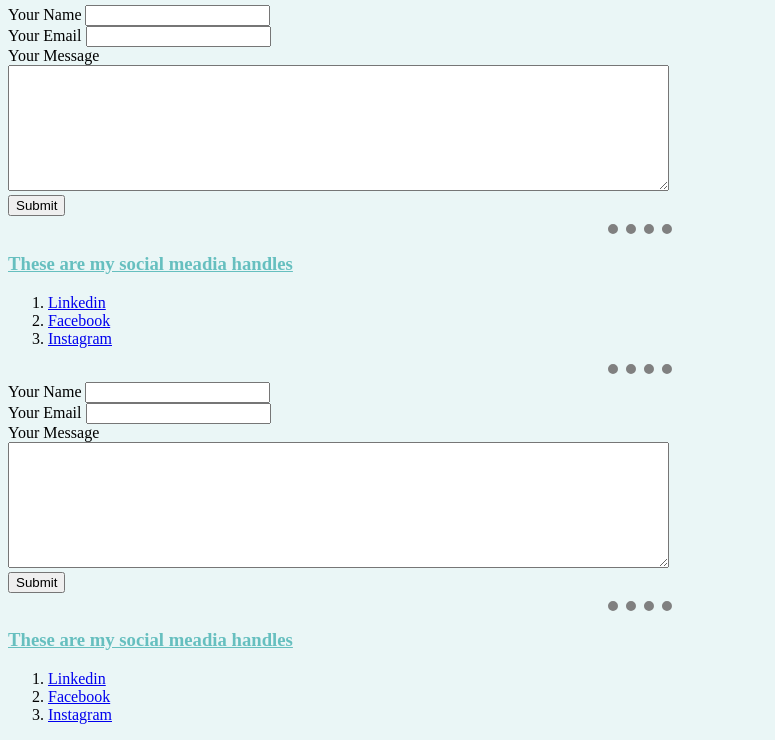
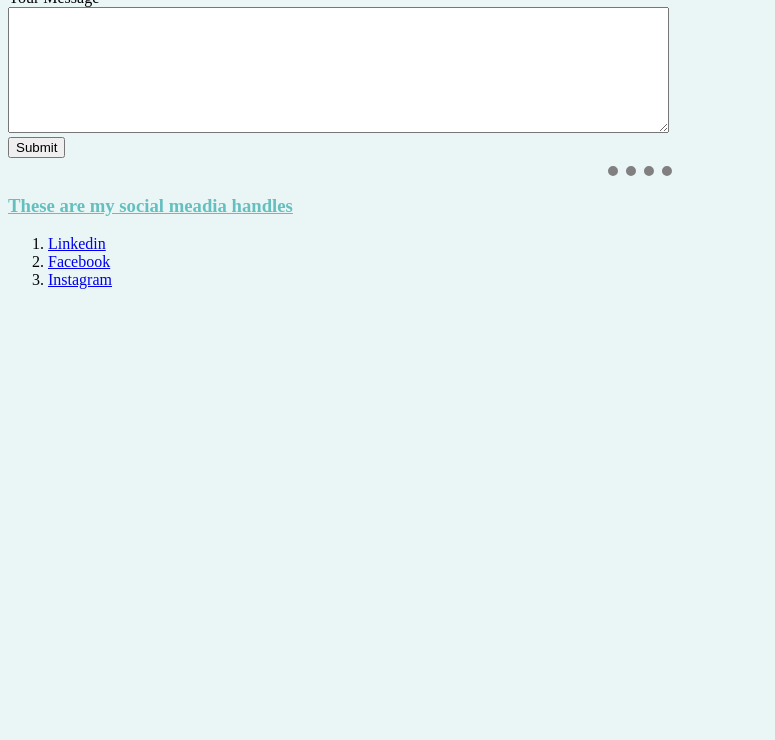
Before and after one commit to Maanikarya/cv, a plain HTML site: page Contact Me.html in a window 1280 px wide. Shown: the part 151-891 px from the top of the page, without its empty margins (0-775 px from the left). After the commit the page ends 800 px from the top, so only its background shows below. Drawn offline with Linux system fonts and the light colour scheme.

Commit message:
Update Contact Me.html

```diff
--- a/Contact Me.html
+++ b/Contact Me.html
@@ -1,16 +1,4 @@
 <!DOCTYPE html>
-<html lang="en" dir="ltr">
-
-<head>
-  <meta charset="utf-8">
-  <title>My Hobbies</title>
-  <link rel="stylesheet" href="css/style.css">
-</head>
-
-<body>
-
-  <center>
-    <h1>Contact Me</h1><!DOCTYPE html>
 <html lang="en" dir="ltr">
 
 <head>
@@ -51,32 +39,3 @@
 </body>
 
 </html>
-
-  </center>
-
-  </center>
-
-  <hr>
-
-  <form class="" action="" method="post">
-    <label for="">Your Name </label>
-    <input type="text" name="" value=""><br>
-    <label for="">Your Email</label>
-    <input type="email" name="" value=""><br>
-    <label for="">Your Message</label><br>
-    <textarea name="name" rows="8" cols="80"></textarea><br>
-    <input type="submit" name="">
-  </form>
-
-
-  <hr>
-  <h3>These are my social meadia handles</h3>
-  <ol type="1">
-    <li><a href="https://www.linkedin.com/in/maanik-arya-04b967192/" target="_blank">Linkedin</a></li>
-    <li><a href="https://www.facebook.com/maanik.arya" target="_blank">Facebook</a></li>
-    <li><a href="https://www.instagram.com/maanikarya200/?hl=en" target="_blank">Instagram</a></li>
-  </ol>
-
-</body>
-
-</html>
```
